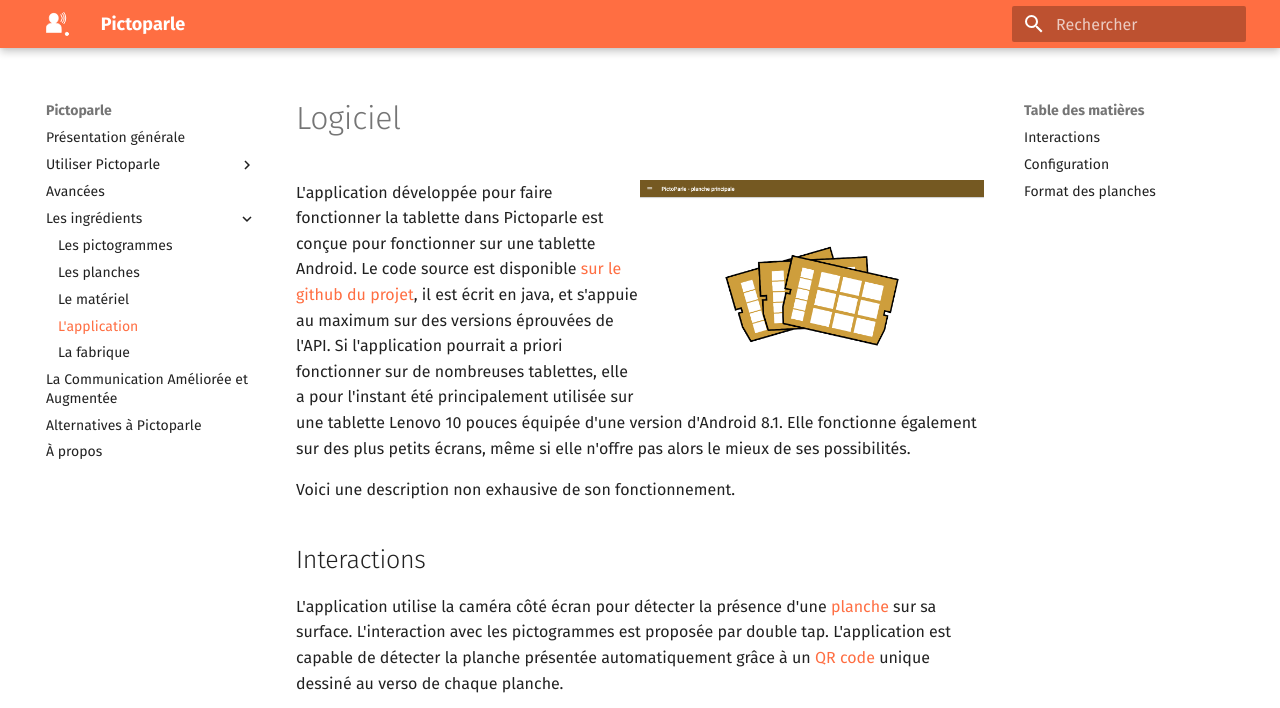
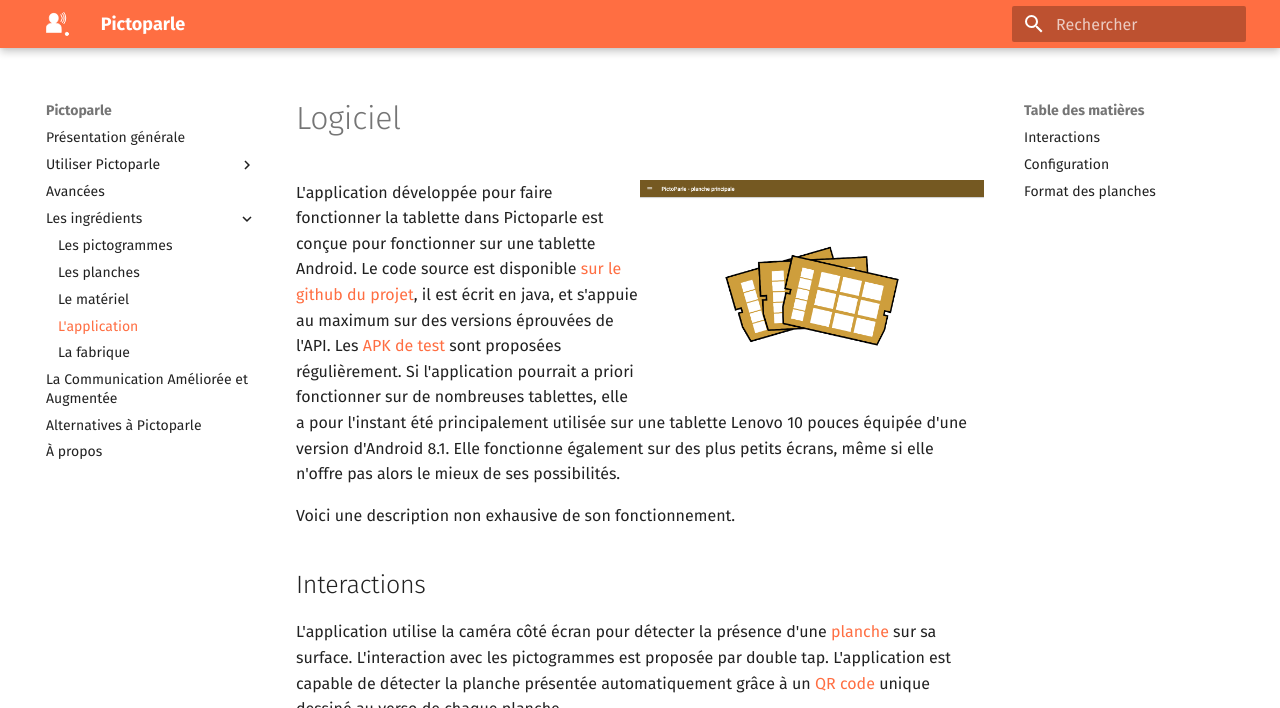
Before and after one commit to jmtrivial/pictoparle-website, an MkDocs documentation site: the page built from docs/application.md, in a window 1280 px wide and 900 px high, cut to the strip 0-708 px from the top of the window. Built offline with MkDocs 1.6.1 and Material for MkDocs 9.7.7, drawn with Linux system fonts in a browser that asks for light colours.

Commit message:
Mise à jour des liens vers l'APK

```diff
--- a/docs/application.md
+++ b/docs/application.md
@@ -2,7 +2,7 @@
 
 ![L'interface de l'application sur une tablette](img/application.png){.float-right .medium}
 
-L'application développée pour faire fonctionner la tablette dans Pictoparle est conçue pour fonctionner sur une tablette Android. Le code source est disponible [sur le github du projet](https://github.com/jmtrivial/pictoparle), il est écrit en java, et s'appuie au maximum sur des versions éprouvées de l'API. Si l'application pourrait a priori fonctionner sur de nombreuses tablettes, elle a pour l'instant été principalement utilisée sur une tablette Lenovo 10 pouces équipée d'une version d'Android 8.1. Elle fonctionne également sur des plus petits écrans, même si elle n'offre pas alors le mieux de ses possibilités.
+L'application développée pour faire fonctionner la tablette dans Pictoparle est conçue pour fonctionner sur une tablette Android. Le code source est disponible [sur le github du projet](https://github.com/jmtrivial/pictoparle), il est écrit en java, et s'appuie au maximum sur des versions éprouvées de l'API. Les [APK de test](https://github.com/jmtrivial/pictoparle/releases/tag/v0.1) sont proposées régulièrement. Si l'application pourrait a priori fonctionner sur de nombreuses tablettes, elle a pour l'instant été principalement utilisée sur une tablette Lenovo 10 pouces équipée d'une version d'Android 8.1. Elle fonctionne également sur des plus petits écrans, même si elle n'offre pas alors le mieux de ses possibilités.
 
 Voici une description non exhausive de son fonctionnement.
 
```
Also changed, not shown: docs/utilisation.md (+1 -1 lines).
